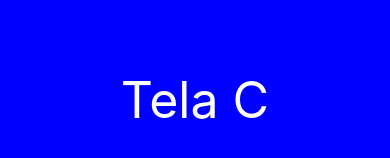
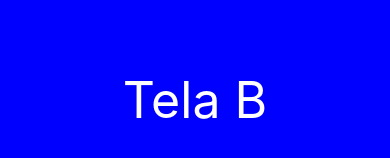
Before and after one commit to digsales/Navegacao_react-native, a React Native app: screen /TelaB in a window 390 px wide. Shown: the part 354-512 px from the top of the page. Built offline with nearby package versions, Linux system fonts and the light colour scheme.

Commit message:
Test Stack

```diff
--- a/src/views/TelaA.js
+++ b/src/views/TelaA.js
@@ -1,11 +1,6 @@
 import React from "react";
-import { View, StyleSheet } from "react-native";
 import TextoCentral from "../components/TextoCentral";
 
-export default (props) => <TextoCentral corFundo={"red"}>Tela A</TextoCentral>;
-
-const styles = StyleSheet.create({
-  container: {
-    flex: 1,
-  },
-});
+export default (props) => {
+  return <TextoCentral corFundo={"red"}>Tela A</TextoCentral>;
+};
--- a/src/views/TelaB.js
+++ b/src/views/TelaB.js
@@ -1,11 +1,6 @@
 import React from "react";
-import { View, StyleSheet } from "react-native";
 import TextoCentral from "../components/TextoCentral";
 
-export default (props) => <TextoCentral corFundo={"blue"}>Tela C</TextoCentral>;
-
-const styles = StyleSheet.create({
-  container: {
-    flex: 1,
-  },
-});
+export default (props) => {
+  return <TextoCentral corFundo={"blue"}>Tela B</TextoCentral>;
+};
--- a/src/views/TelaC.js
+++ b/src/views/TelaC.js
@@ -1,13 +1,6 @@
 import React from "react";
-import { View, StyleSheet } from "react-native";
 import TextoCentral from "../components/TextoCentral";
 
-export default (props) => (
-  <TextoCentral corFundo={"green"}>Tela C</TextoCentral>
-);
-
-const styles = StyleSheet.create({
-  container: {
-    flex: 1,
-  },
-});
+export default (props) => {
+  return <TextoCentral corFundo={"green"}>Tela C</TextoCentral>;
+};
```
Also changed, not shown: src/components/PassoStack.js (added).
